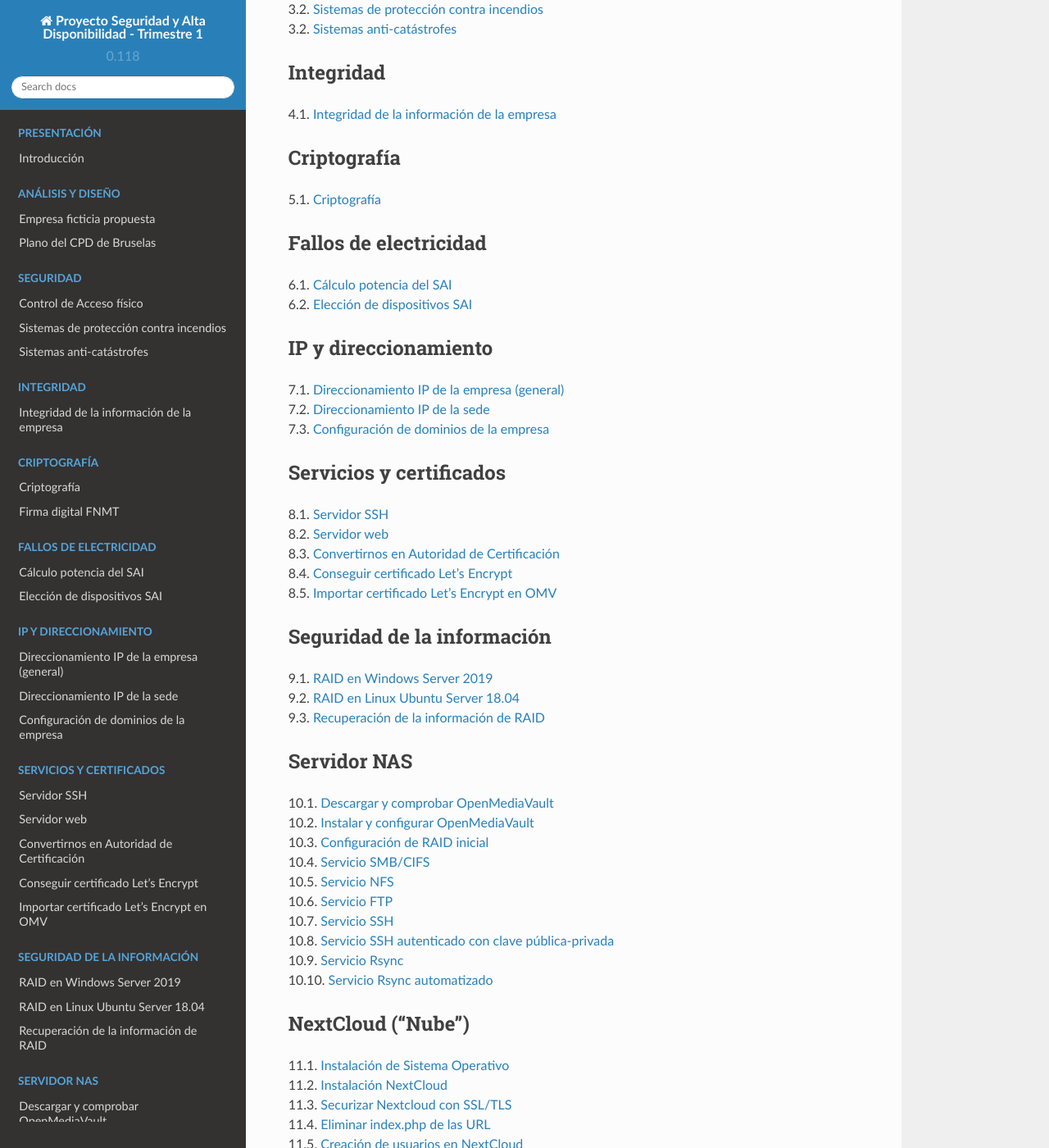
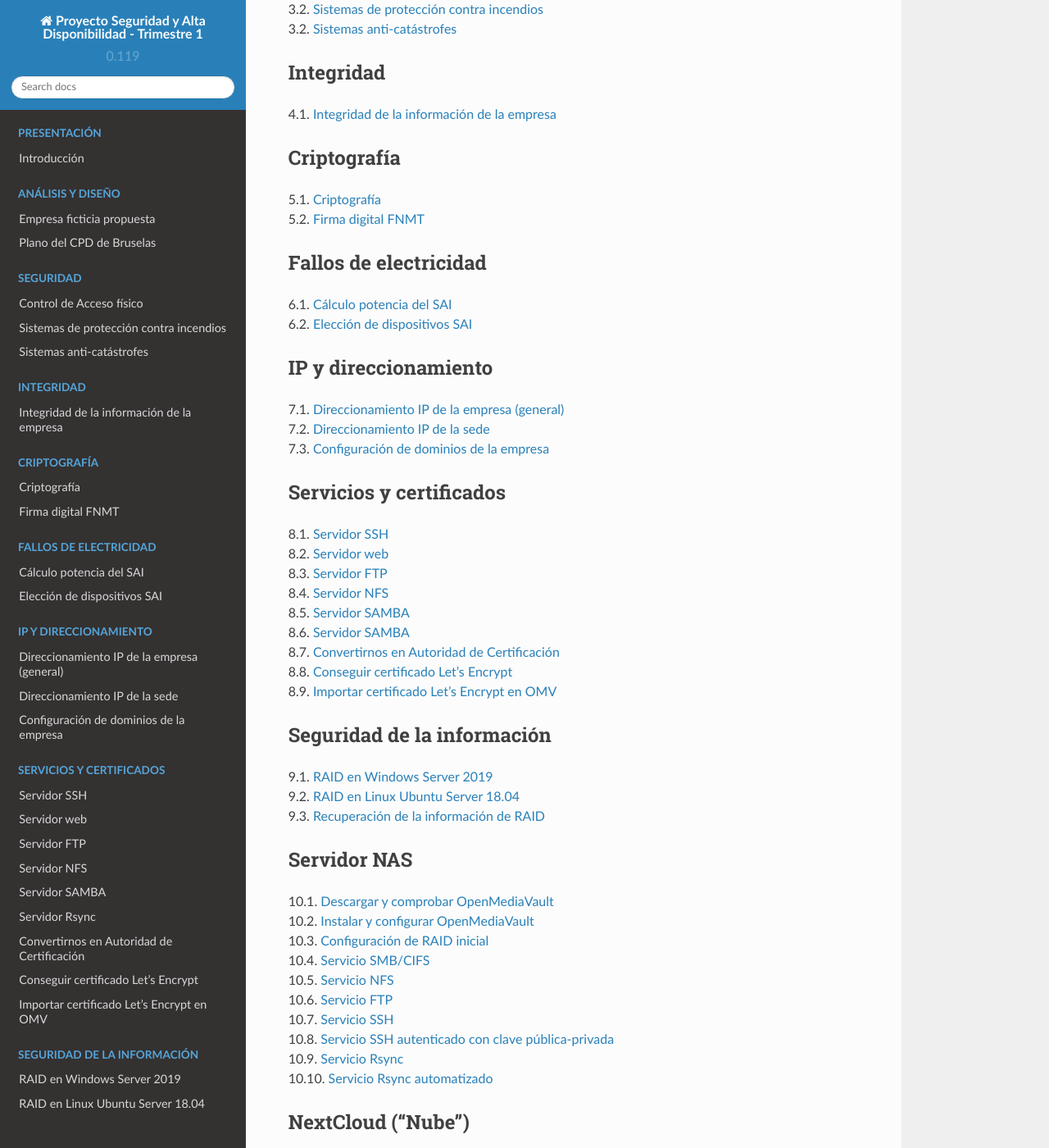
Before and after one commit to gonzaleztroyano/ASIR2-SYAD-P1, a Sphinx documentation site: the page built from docs/source/index.rst, in a window 1280 px wide and 1400 px high, scrolled down 730 px. Shown: the whole window at 82% size. Built offline with Sphinx 7.4.7 and the Read the Docs theme 2.0.0, drawn with Linux system fonts in a browser that asks for light colours.

```diff
--- a/docs/source/conf.py
+++ b/docs/source/conf.py
@@ -6,8 +6,8 @@ project = 'Proyecto Seguridad y Alta Disponibilidad - Trimestre 1'
 copyright = '2021, Pablo González, CC BY 2.5 ES'
 author = 'Pablo González Troyano - 2º ASIR - IES Villablanca'
 
-release = '0.118'
-version = '0.118'
+release = '0.119'
+version = '0.119'
 
 # -- General configuration
 
--- a/docs/source/index.rst
+++ b/docs/source/index.rst
@@ -24,7 +24,7 @@ Presentación
 | 1. :doc:`introducción`
 
 Análisis y Diseño
-------------------
+--------------------
 
 .. toctree::
    :maxdepth: 2
@@ -81,6 +81,7 @@ Criptografía
    firma-fmnt
 
 | 5.1. :doc:`criptografia`
+| 5.2. :doc:`firma-fmnt`
 
 
 Fallos de electricidad
@@ -124,18 +125,26 @@ Servicios y certificados
 
    servicio/servidor-ssh
    servicio/servidor-web
+   servicio/servidor-ftp
+   servicio/servidor-nfs
+   servicio/servidor-samba
+   servicio/servidor-rsync
    servicio/convertirnos-ac
    servicio/certificado-letsencrypt
    servidor-nas/importar-certificado
 
 | 8.1. :doc:`servicio/servidor-ssh`
 | 8.2. :doc:`servicio/servidor-web`
-| 8.3. :doc:`servicio/convertirnos-ac`
-| 8.4. :doc:`servicio/certificado-letsencrypt`
-| 8.5. :doc:`servidor-nas/importar-certificado`
+| 8.3. :doc:`servicio/servidor-ftp`
+| 8.4. :doc:`servicio/servidor-nfs`
+| 8.5. :doc:`servicio/servidor-samba`
+| 8.6. :doc:`servicio/servidor-samba`
+| 8.7. :doc:`servicio/convertirnos-ac`
+| 8.8. :doc:`servicio/certificado-letsencrypt`
+| 8.9. :doc:`servidor-nas/importar-certificado`
 
 Seguridad de la información
----------------------------
+-----------------------------
 
 .. toctree::
    :maxdepth: 2
--- /dev/null
+++ b/docs/source/servicio/servidor-ftp.rst
@@ -0,0 +1,3 @@
+##############
+Servidor FTP
+##############
--- /dev/null
+++ b/docs/source/servicio/servidor-nfs.rst
@@ -0,0 +1,3 @@
+##############
+Servidor NFS
+##############
--- /dev/null
+++ b/docs/source/servicio/servidor-rsync.rst
@@ -0,0 +1,3 @@
+###############
+Servidor Rsync
+###############
--- /dev/null
+++ b/docs/source/servicio/servidor-samba.rst
@@ -0,0 +1,3 @@
+###############
+Servidor SAMBA
+###############
--- a/docs/source/servicio/servidor-ssh.rst
+++ b/docs/source/servicio/servidor-ssh.rst
@@ -5,7 +5,7 @@ Servidor SSH
 A continuación se detalla el proceso de instalación y configuración del servidor SSH para un equipo de la empresa.
 
 Máquina Virtual de trabajo
-==========================
+===========================
 
 Se utilizará una máquina virtual con Ubuntu Server 18.04 como sistema operativo. Se le asignan 4 GB de RAM y 4 vCPUs.
 En tanto a la red, se configuran 2 adaptadores virtuales:
```
